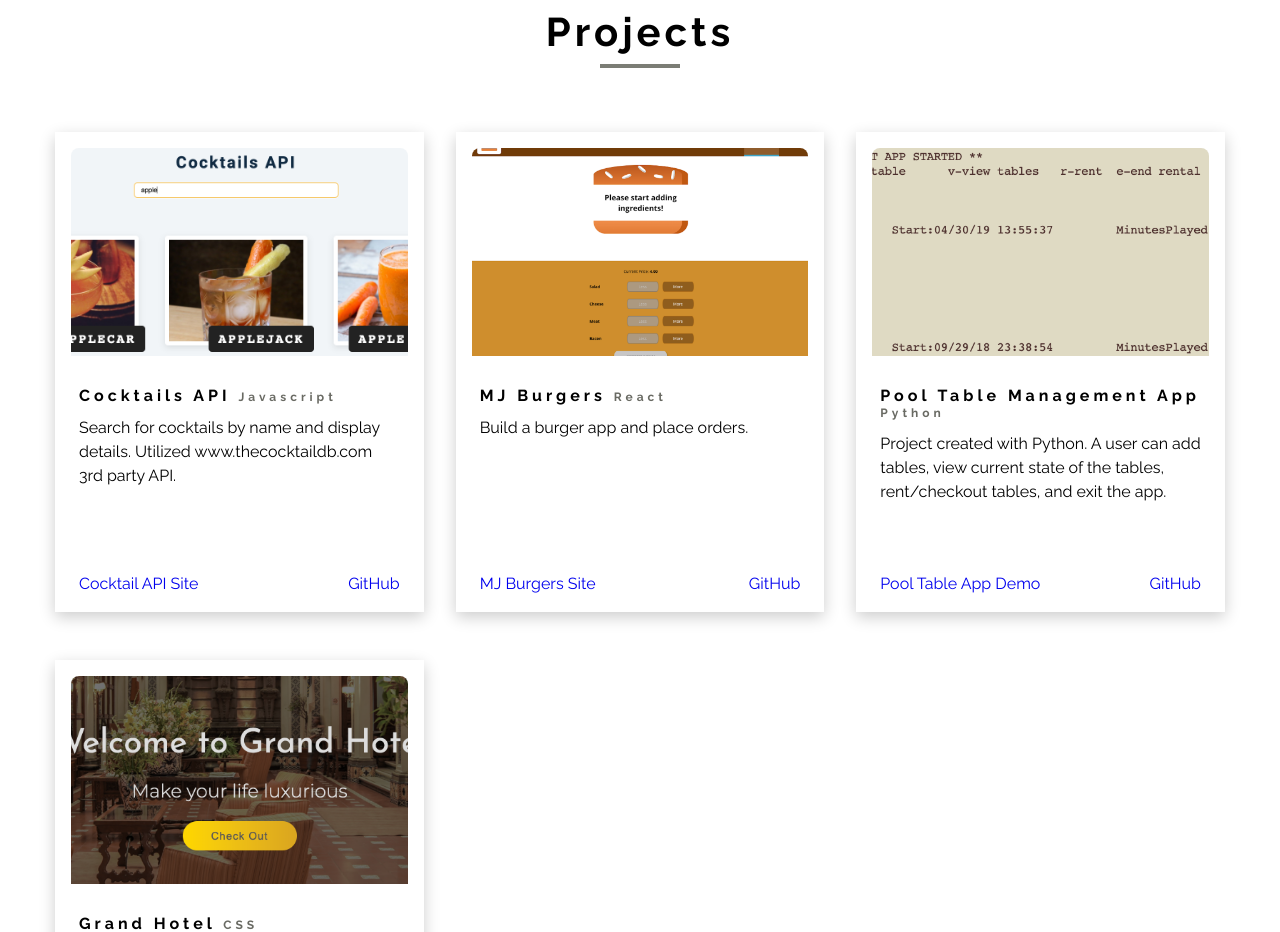
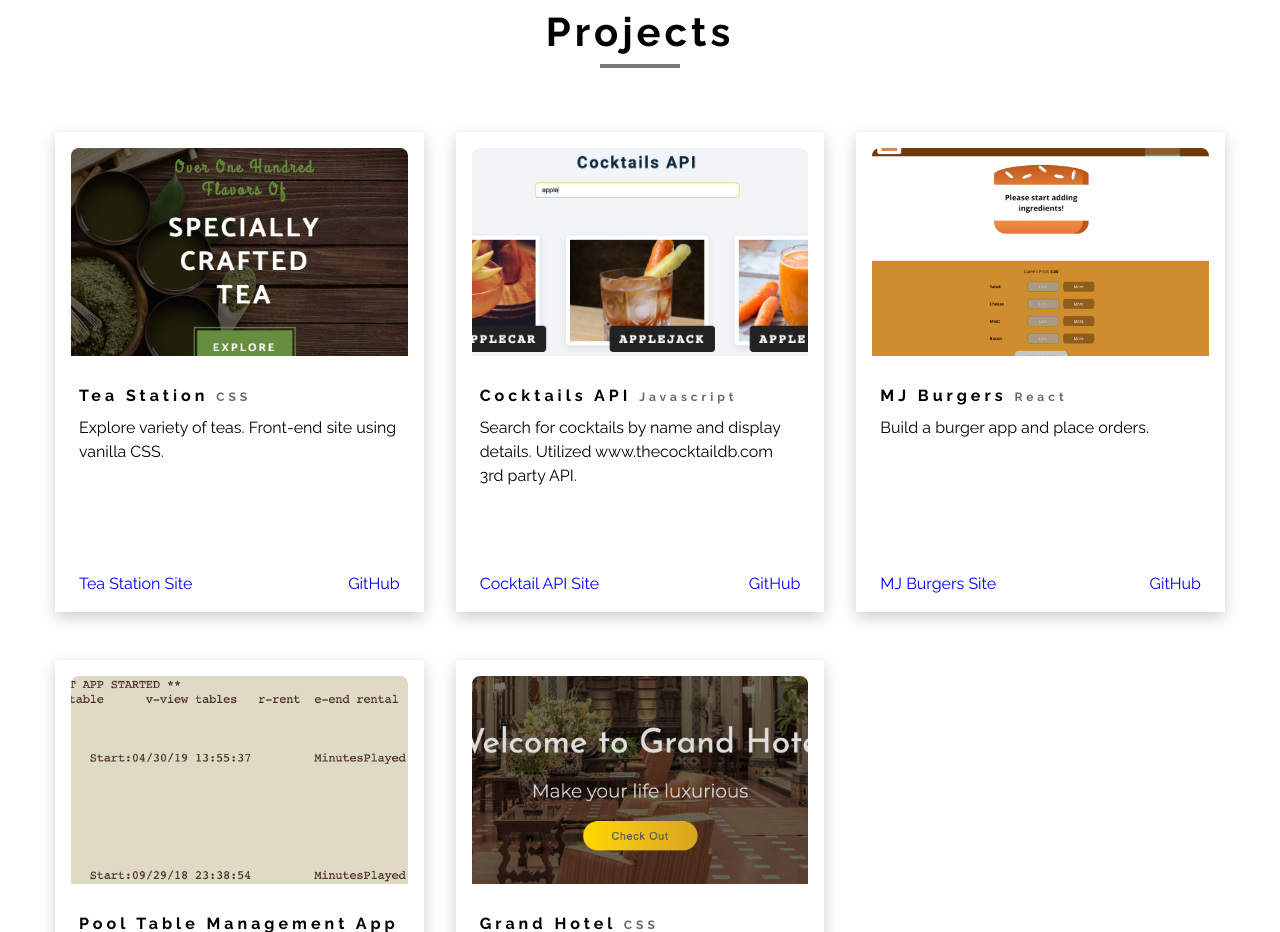
Before and after one commit to jg00/portfolio-jg-1, a plain HTML site: page index.html in a window 1280 px wide. Shown: the part 1240-2172 px from the top of the page. Drawn offline with Linux system fonts and the light colour scheme.

Commit message:
add tea station card

```diff
--- a/index.html
+++ b/index.html
@@ -204,6 +204,39 @@
                 >
                 <a
                   href="https://github.com/jg00/proj-mern-jobify-js"
+                  target="_blank"
+                  class="card-github"
+                  >GitHub</a
+                >
+                <!-- <img src="./images/hero-img-small.jpeg" alt="author img" /> -->
+                <!-- <p>7 min read</p> -->
+              </div>
+            </div>
+          </div>
+
+          <!-- card back -->
+          <div class="card-side card-back">
+            <button class="btn">read more</button>
+          </div>
+        </article>
+        <!-- end of single article -->
+
+        <!-- start of single article -->
+        <article class="card">
+          <!-- front of the card -->
+          <div class="card-side card-front">
+            <div class="card-image-container">
+              <img src="./images/tea-station.png" alt="card img" />
+            </div>
+            <div class="card-info">
+              <h4>Tea Station <span class="technology">CSS</span></h4>
+              <p>Explore variety of teas. Front-end site using vanilla CSS.</p>
+              <div class="card-footer">
+                <a href="https://tea-station-jg.netlify.app/" target="_blank"
+                  >Tea Station Site</a
+                >
+                <a
+                  href="https://github.com/jg00/proj-css-tea-station-js"
                   target="_blank"
                   class="card-github"
                   >GitHub</a
```
Also changed, not shown: images/tea-station.png (added).
